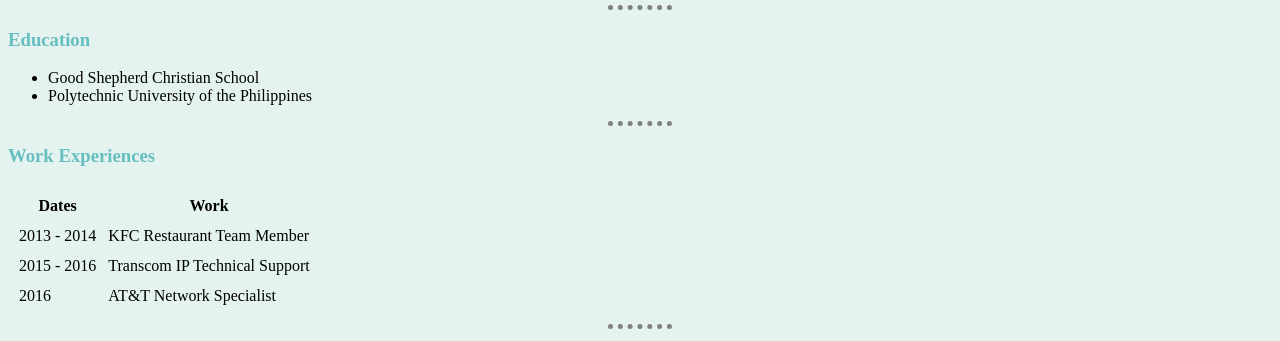
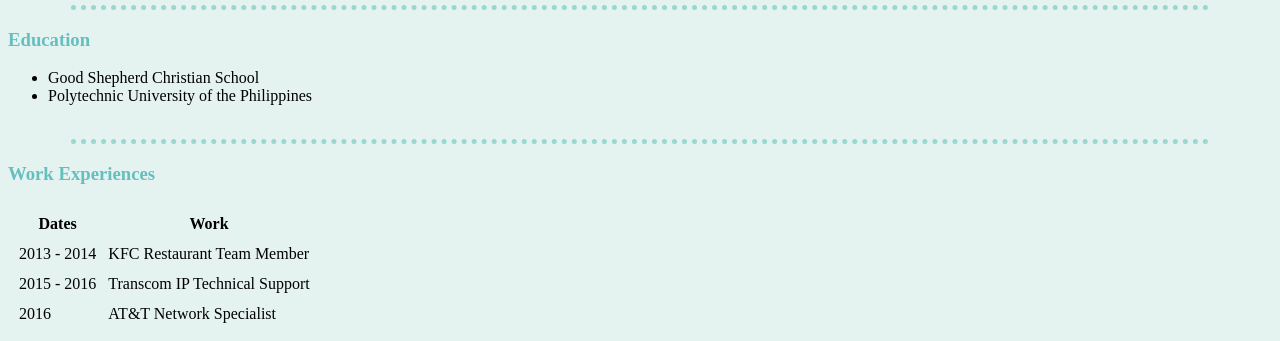
Before and after one commit to lyzanium/PersonalWebsite, a plain HTML site: page index.html in a window 1280 px wide. Shown: the part 357-698 px from the top of the page. Drawn offline with Linux system fonts and the light colour scheme.

Commit message:
break under education and changed width for hr

```diff
--- a/css/style.css
+++ b/css/style.css
@@ -14,7 +14,7 @@
 
     hr {
         border-style: dotted none none;
-        border-color: grey;
+        border-color:#99d8d0;
         border-width: 5px;
-        width: 5%;
+        width: 90%;
     }
```
Also changed, not shown: index.html (+1 -0 lines).
